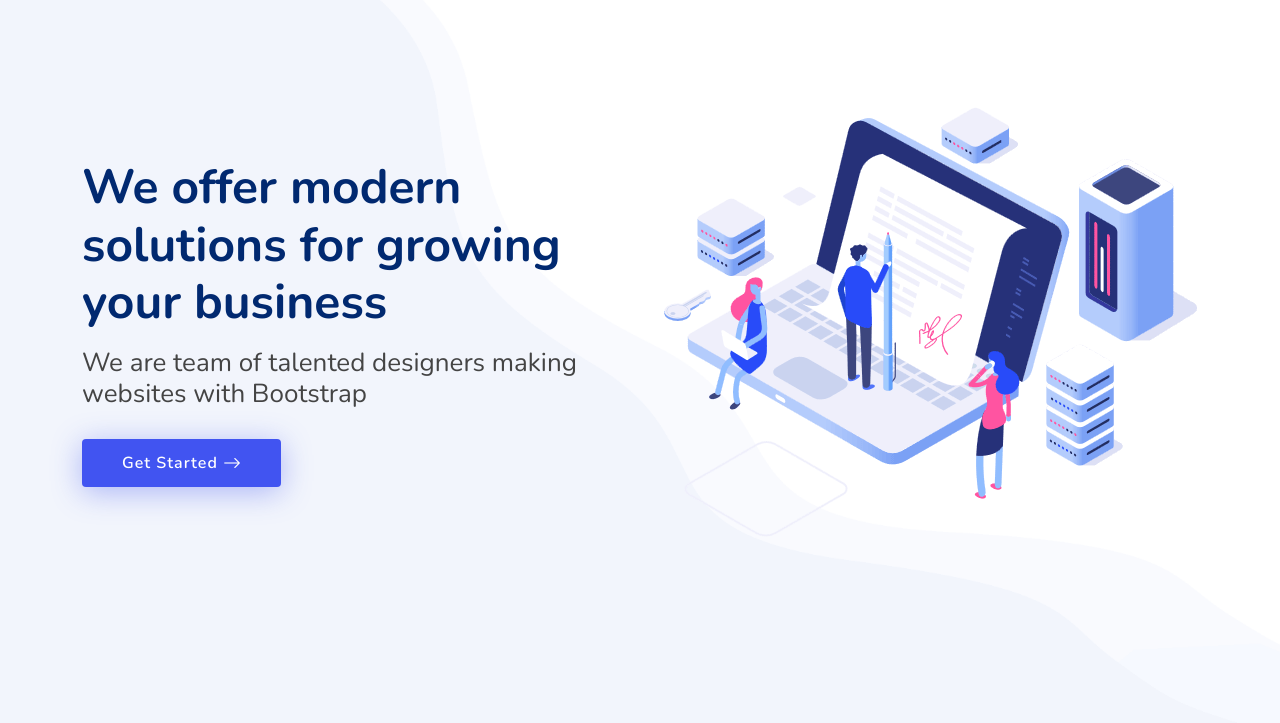
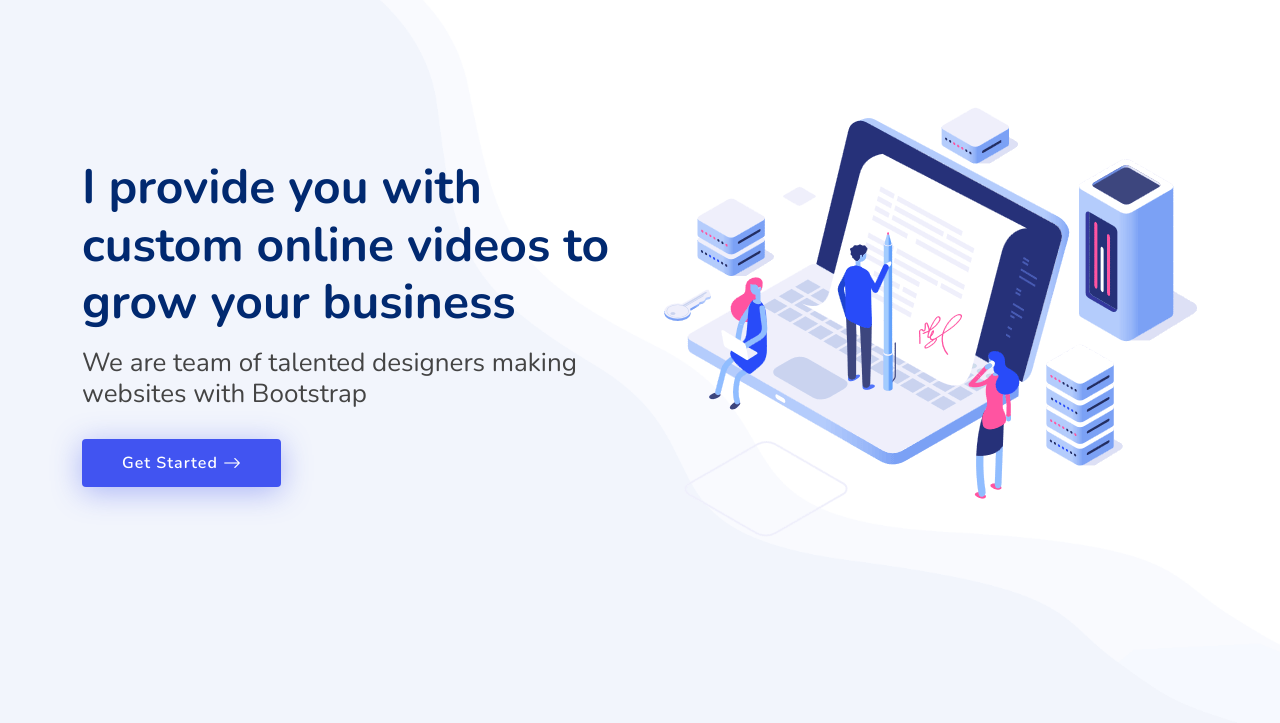
Before and after one commit to Yaisnya/Yerassyl_Internal_Assessment, a plain HTML site: page index.html in a window 1280 px wide. Shown: the part 77-800 px from the top of the page. Drawn offline with nearby package versions, Linux system fonts and the light colour scheme.

Commit message:
Change the main msg

```diff
--- a/index.html
+++ b/index.html
@@ -87,7 +87,7 @@
     <div class="container">
       <div class="row">
         <div class="col-lg-6 d-flex flex-column justify-content-center">
-          <h1 data-aos="fade-up">We offer modern solutions for growing your business</h1>
+          <h1 data-aos="fade-up">I provide you with custom online videos to grow your business</h1>
           <h2 data-aos="fade-up" data-aos-delay="400">We are team of talented designers making websites with Bootstrap</h2>
           <div data-aos="fade-up" data-aos-delay="600">
             <div class="text-center text-lg-start">
```
